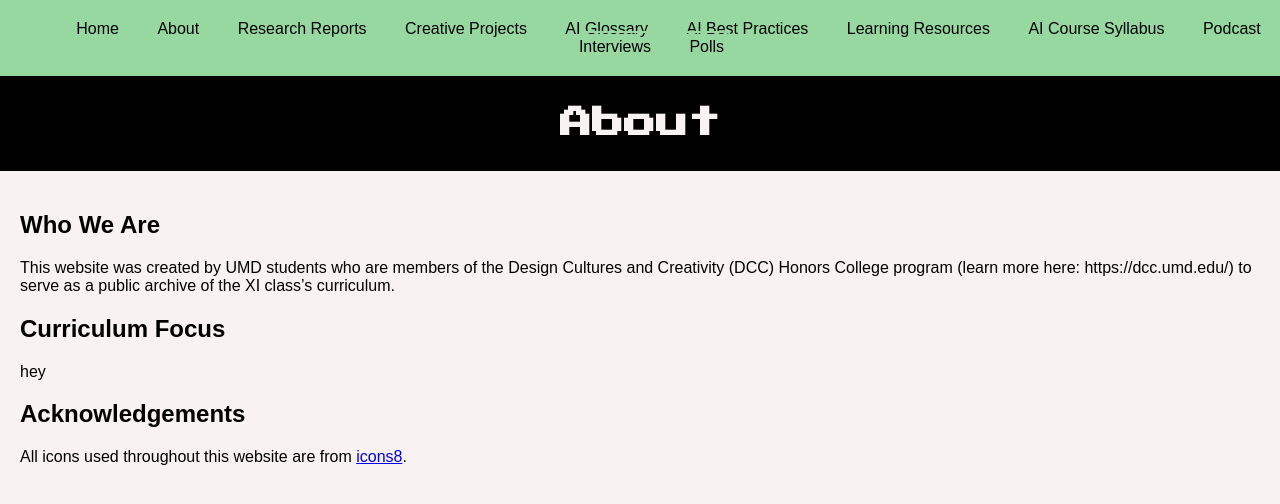
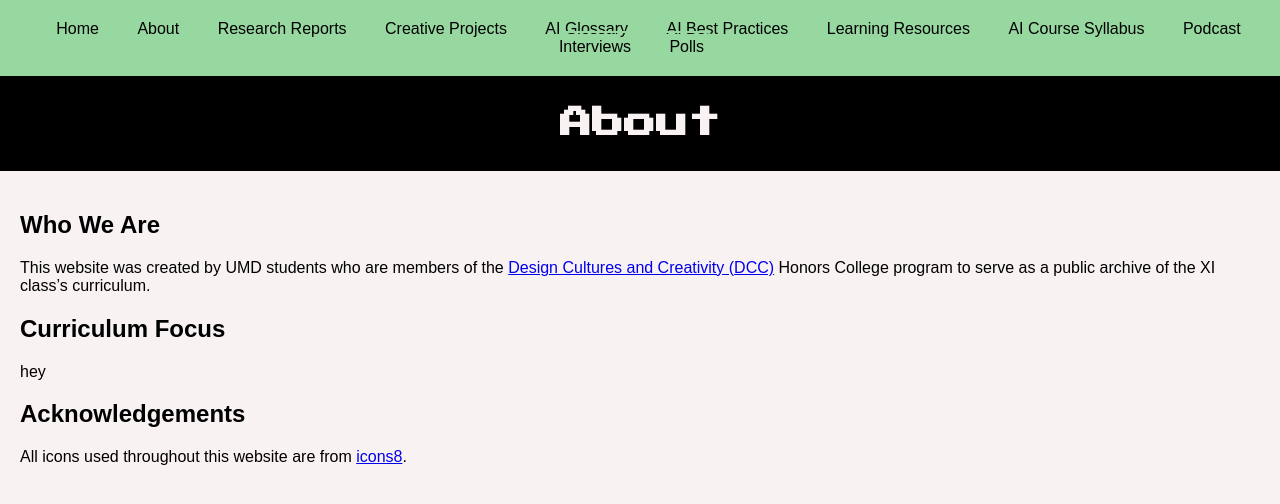
Before and after one commit to Joanne-Lee20/HDCC, a Flask app: page /about in a window 1280 px wide. Shown: the top 504 px of the page. Run offline with Flask 3, Linux system fonts and the light colour scheme.

Commit message:
minor changes

```diff
--- a/static/css/style.css
+++ b/static/css/style.css
@@ -28,7 +28,6 @@ nav {
     background-color: #97d8a0;
     text-align: center;
     padding: 20px;
-    width: 100vw;
     position: sticky;
     top: 0;
 }
--- a/templates/about.html
+++ b/templates/about.html
@@ -10,7 +10,7 @@
 <main>
   <section>
     <h2>Who We Are</h2>
-    <p>This website was created by UMD students who are members of the Design Cultures and Creativity (DCC) Honors College program (learn more here: https://dcc.umd.edu/) to serve as a public archive of the XI class’s curriculum.</p>
+    <p>This website was created by UMD students who are members of the <a href="https://dcc.umd.edu/">Design Cultures and Creativity (DCC)</a> Honors College program to serve as a public archive of the XI class’s curriculum.</p>
   </section>
 
   <section>
```
